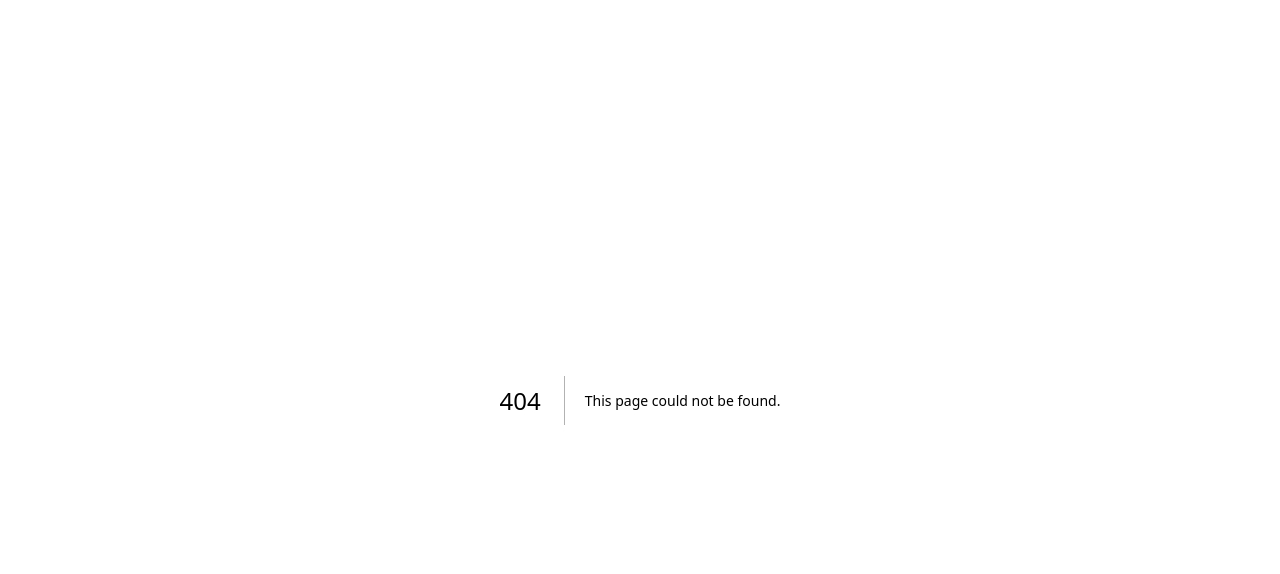
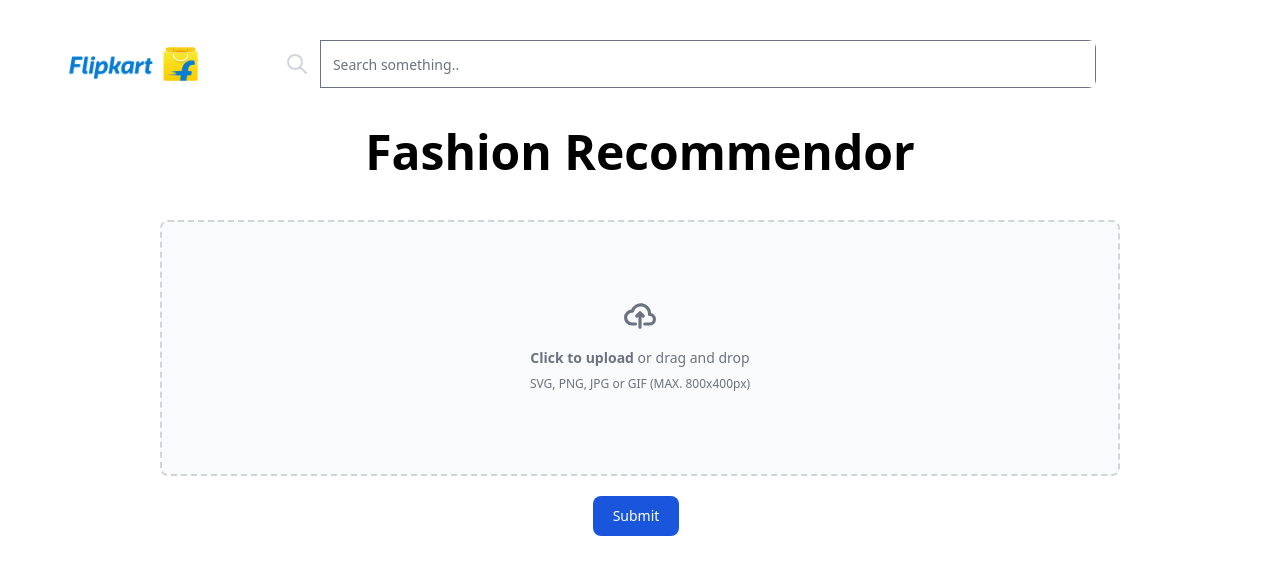
Before and after one commit to sparsh44/GRID_USA, a Next.js app in the folder client/: page /Fashion in a window 1280 px wide. Before the commit this address had no page. Shown: the top 574 px of the page. Built offline with nearby package versions, Linux system fonts and the light colour scheme.

Commit message:
Frontend Integrated and Fashion Page Added

```diff
--- a/client/src/components/Login.js
+++ b/client/src/components/Login.js
@@ -6,20 +6,9 @@
     const router=useRouter();
     const handleClick=()=>{
         e.preventDefault();
-        fetch("Write server name",{
-          method:"POST",
-          headers:{
-            "Content-Type":"application/json"
-          },
-          body:JSON.stringify({
-            userId:userId
-          })
-        }).then((res)=>
+
           router.push(`/Recomd/${userId}`)
-        ).catch((error)=>{
-          alert("Error")
-          console.log(error);
-        })
+
     }
   return (
     <div className='flex flex-col justify-center items-center'>
--- a/client/src/components/Product.js
+++ b/client/src/components/Product.js
@@ -7,7 +7,7 @@
     <img class="object-cover w-full p-5 mr-10 rounded-t-lg h-96 md:h-auto md:w-48 md:rounded-none md:rounded-l-lg" src={`${props.img}`} alt=""/>
     <div class="flex flex-col justify-between p-4 leading-normal">
         <h5 class="mb-2 text-2xl font-bold tracking-tight text-gray-900 dark:text-white">{props.title}</h5>
-        <p class="mb-3 font-normal text-gray-700 dark:text-gray-400">{props.desc}</p>
+
         <a href="#" class="inline-flex w-28 items-center px-4 py-2 text-sm font-medium text-center text-white bg-blue-700 rounded-lg hover:bg-blue-800 focus:ring-4 focus:outline-none focus:ring-blue-300 dark:bg-blue-600 dark:hover:bg-blue-700 dark:focus:ring-blue-800">Buy Now</a>
     </div>
 </a>
--- a/client/src/components/Recommend.js
+++ b/client/src/components/Recommend.js
@@ -14,8 +14,8 @@
         setMounted(true);
     },[])
     // replace products with props.array
-    const arrayDataItems = products?.map(product =>
-       <li className='my-5'> <Product title={`${product.title}`} desc={`${product.desc}`} img={`${product.img}`}/></li>
+    const arrayDataItems = props.array?.map(product =>
+       <li className='my-5'> <Product title={`${product[0]}`} img={`${product[1]}`}/></li>
       )
   return (
     mounted?(
--- /dev/null
+++ b/client/src/pages/Fashion.js
@@ -0,0 +1,30 @@
+import { Navbar } from '@/components/Navbar'
+import React, { useState } from 'react'
+
+export default function Fashion(){
+
+    const [file,setFile]=useState(null);
+
+    return (
+    <div>
+      <Navbar/>
+      <h1 className='flex items-center justify-center font-extrabold text-5xl mb-11'> Fashion Recommendor</h1>
+    <div className='flex flex-col justify-center items-center'>
+    <div class="flex items-center justify-center w-9/12">
+    <label for="dropzone-file" class="flex flex-col items-center justify-center w-full h-64 border-2 border-gray-300 border-dashed rounded-lg cursor-pointer bg-gray-50 dark:hover:bg-bray-800 dark:bg-gray-700 hover:bg-gray-100 dark:border-gray-600 dark:hover:border-gray-500 dark:hover:bg-gray-600">
+        <div class="flex flex-col items-center justify-center pt-5 pb-6">
+            <svg class="w-8 h-8 mb-4 text-gray-500 dark:text-gray-400" aria-hidden="true" xmlns="http://www.w3.org/2000/svg" fill="none" viewBox="0 0 20 16">
+                <path stroke="currentColor" stroke-linecap="round" stroke-linejoin="round" stroke-width="2" d="M13 13h3a3 3 0 0 0 0-6h-.025A5.56 5.56 0 0 0 16 6.5 5.5 5.5 0 0 0 5.207 5.021C5.137 5.017 5.071 5 5 5a4 4 0 0 0 0 8h2.167M10 15V6m0 0L8 8m2-2 2 2"/>
+            </svg>
+            <p class="mb-2 text-sm text-gray-500 dark:text-gray-400"><span class="font-semibold">Click to upload</span> or drag and drop</p>
+            <p class="text-xs text-gray-500 dark:text-gray-400">SVG, PNG, JPG or GIF (MAX. 800x400px)</p>
+        </div>
+        <input onChange={(e)=>{setFile(e.target.files[0])}} id="dropzone-file" type="file" class="hidden" />
+    </label>
+</div>
+<button type="button"  class="mt-5 text-white bg-blue-700 hover:bg-blue-800 focus:ring-4 focus:ring-blue-300 font-medium rounded-lg text-sm px-5 py-2.5 mr-2 mb-2 dark:bg-blue-600 dark:hover:bg-blue-700 focus:outline-none dark:focus:ring-blue-800">Submit</button>
+</div>
+
+</div>
+  )
+}
--- a/client/src/pages/Recomd/[userId].js
+++ b/client/src/pages/Recomd/[userId].js
@@ -17,7 +17,7 @@
               }
             }).then((res) => {
               console.log(res)
-              setData(res)
+              setData(res.data)
             });
           }
         },[router.isReady])
@@ -25,7 +25,7 @@
     return(
         <div>
             <Navbar/>
-            {/* <Recommend array={data}/>  */}
+            {data?(<Recommend array={data}/>):(<div>Loading</div>)}
         </div>
     )
 }
```
